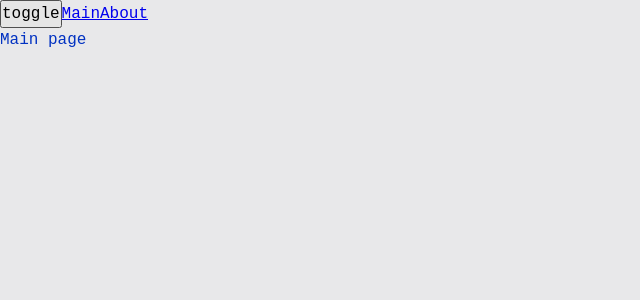
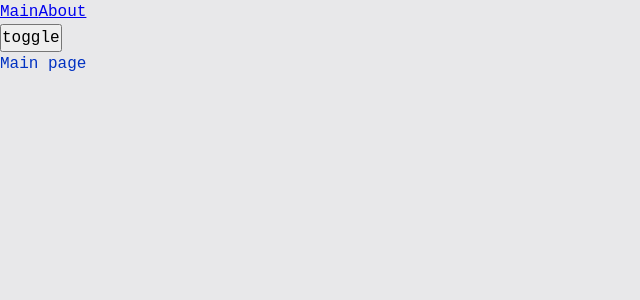
Before and after one commit to KolesnikovP/blog, a React app: page / in a window 1280 px wide. Shown: the top 300 px of the page, without its empty margins (0-640 px from the left). Built offline with nearby package versions, Linux system fonts and the light colour scheme.

Commit message:
optional params for classNames and filter additional

```diff
--- a/src/app/App.tsx
+++ b/src/app/App.tsx
@@ -1,20 +1,17 @@
-import {Link, Route, Routes} from 'react-router-dom';
-import {Suspense} from "react";
+import {Link} from 'react-router-dom';
 import './styles/index.scss'
 import {useTheme} from "app/providers/ThemeProvider";
 import {classNames} from "shared/lib/classNames/classNames";
-import {MainPage} from 'pages/MainPage';
-import {AboutPage} from 'pages/AboutPage';
 import {AppRouter} from 'app/router';
+import {Navbar} from 'widgets/Navbar';
 
 export const App = () => {
     const {theme, toggleTheme} = useTheme()
 
     return (
         <div className={classNames('app', {}, [theme])}>
+            <Navbar/>
             <button onClick={toggleTheme}>toggle</button>
-            <Link to='/'>Main</Link>
-            <Link to='/about'>About</Link>
             <AppRouter/>
         </div>
     )
--- a/src/shared/lib/classNames/classNames.ts
+++ b/src/shared/lib/classNames/classNames.ts
@@ -1,11 +1,11 @@
 type Mods = Record<string, boolean | string>
 
-export function classNames(cls: string, mods: Mods, additional: string[]): string {
+export function classNames(cls: string, mods: Mods = {}, additional: string[] = []): string {
     return [
         cls,
         ...Object.entries(mods)
             .filter(([cls, value]) => Boolean(value))
             .map(([cls, value]) => cls),
-        ...additional
+        ...additional.filter(Boolean)
     ].join(' ')
 }
--- /dev/null
+++ b/src/widgets/Navbar/index.ts
@@ -0,0 +1,3 @@
+import Navbar from 'widgets/Navbar/ui/Navbar';
+
+export {Navbar}
--- /dev/null
+++ b/src/widgets/Navbar/ui/Navbar.tsx
@@ -0,0 +1,18 @@
+import React from 'react';
+import {Link} from 'react-router-dom';
+import {classNames} from 'shared/lib/classNames/classNames';
+
+interface NavbarProps {
+    className?: string;
+}
+
+const Navbar = ({className}: NavbarProps) => {
+    return (
+        <div className={classNames('navbar')}>
+            <Link to='/'>Main</Link>
+            <Link to='/about'>About</Link>
+        </div>
+    );
+};
+
+export default Navbar;
--- a/webpack.config.ts
+++ b/webpack.config.ts
@@ -5,7 +5,7 @@ import {BuildEnv, BuildPaths} from "./config/build/types/config";
 
 export default (env: BuildEnv) => {
   const paths: BuildPaths = {
-    entry: path.resolve(__dirname, 'src', 'index.tsx'),
+    entry: path.resolve(__dirname, 'src', 'index.ts'),
     output: path.resolve(__dirname, 'build'),
     html: path.resolve(__dirname, 'public', 'index.html'),
     src: path.resolve(__dirname, 'src')
```
Also changed, not shown: src/widgets/Navbar/ui/Navbar.module.scss (added), 2 other files (tests, documents, lock files or other folders).
